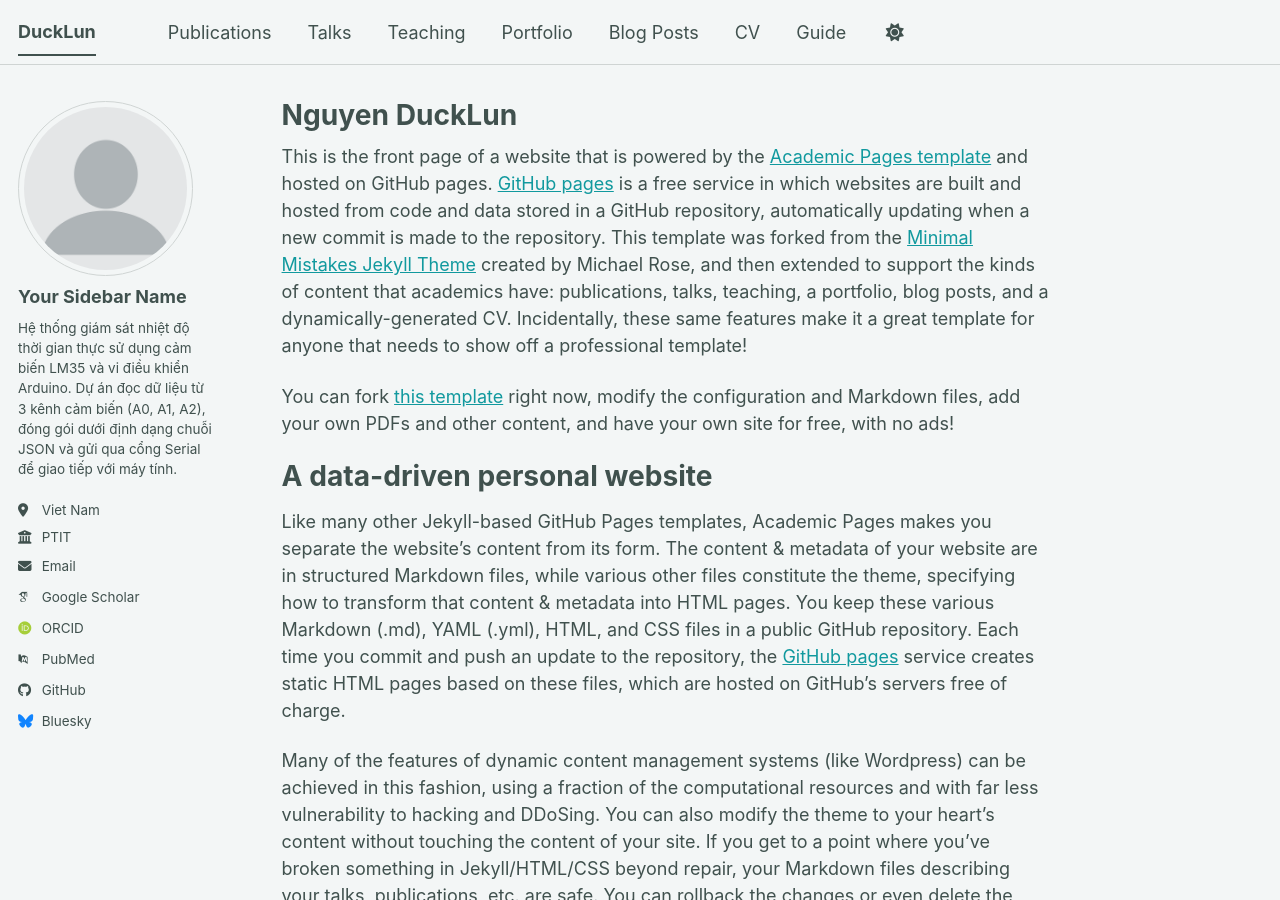
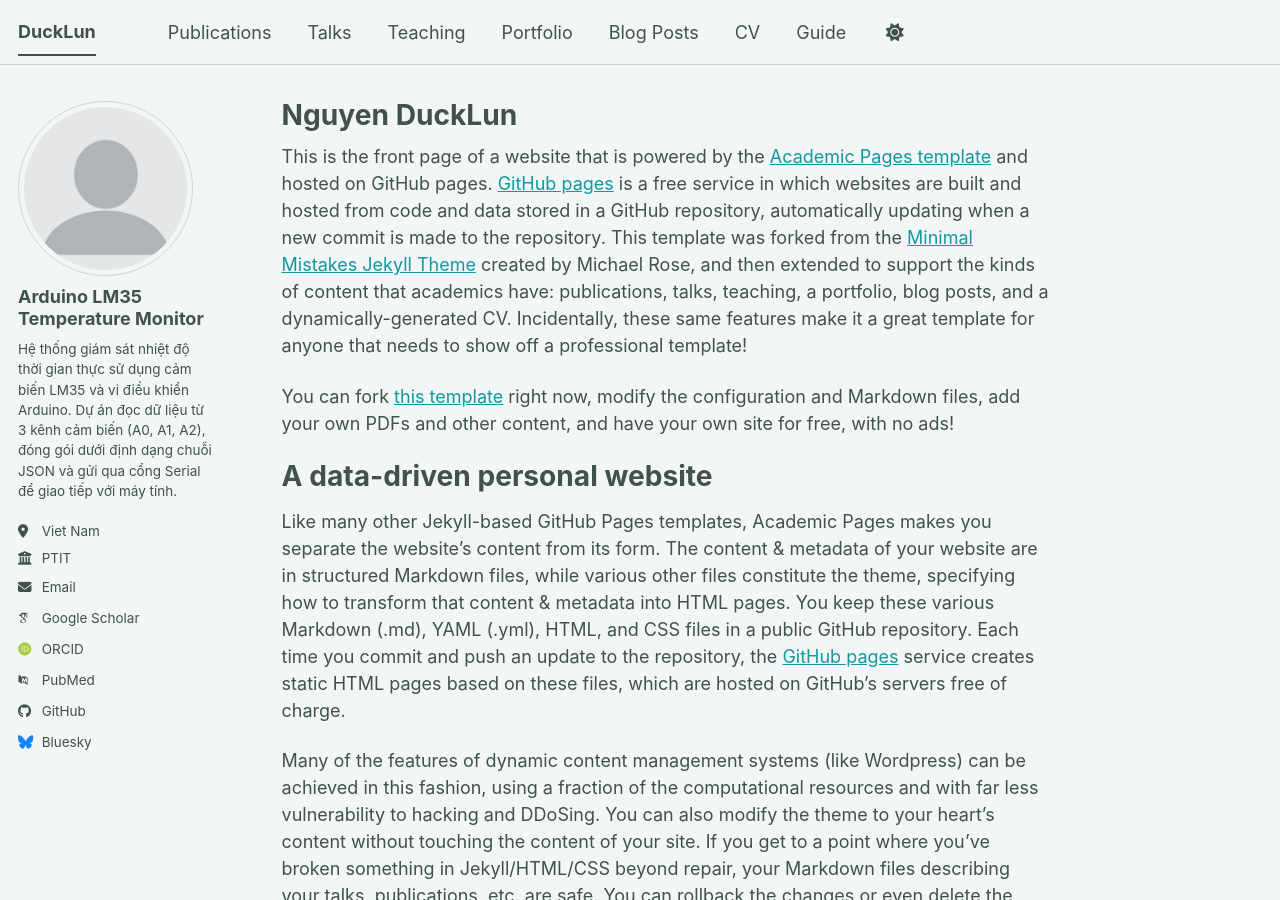
Before and after one commit to ducklun/ducklun.github.io, a Jekyll site: the page built from _pages/about.md, in a window 1280 px wide and 900 px high. Built offline with Jekyll 4.4.1, drawn with Linux system fonts in a browser that asks for light colours; some web fonts are replaced; a script bundle is joined from its source files by our own code; library files that are not in the unit come from our copies.

Commit message:
Update _config.yml

```diff
--- a/_config.yml
+++ b/_config.yml
@@ -24,7 +24,7 @@
 author:
   # Biographic information
   avatar           : "profile.png"
-  name             : "Your Sidebar Name"
+  name             : "Arduino LM35 Temperature Monitor"
   pronouns         : # example: "she/her"
   bio              : "Hệ thống giám sát nhiệt độ thời gian thực sử dụng cảm biến LM35 và vi điều khiển Arduino. Dự án đọc dữ liệu từ 3 kênh cảm biến (A0, A1, A2), đóng gói dưới định dạng chuỗi JSON và gửi qua cổng Serial để giao tiếp với máy tính.
 "
```
